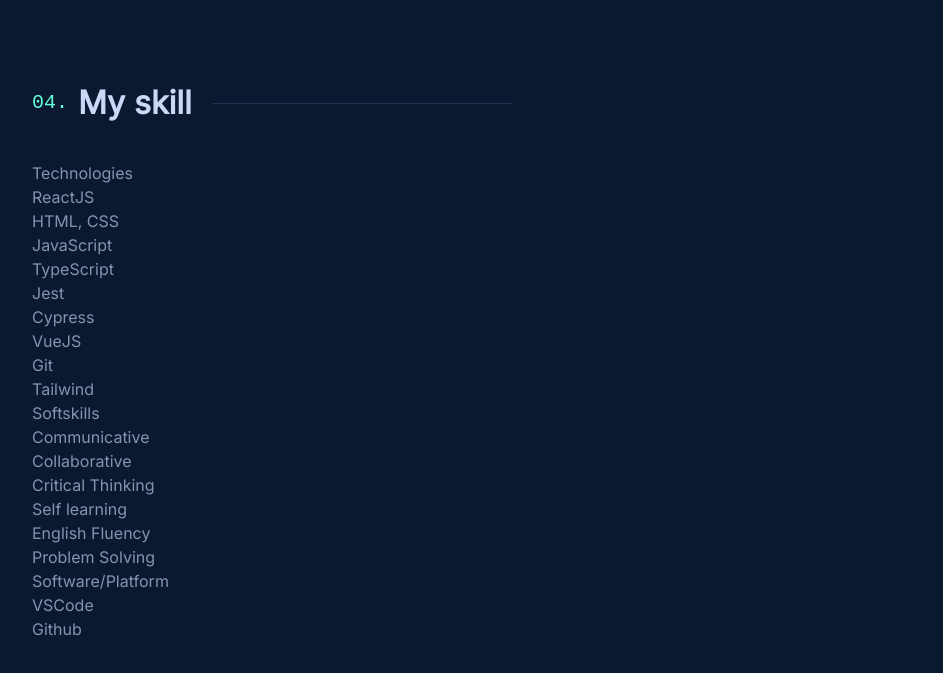
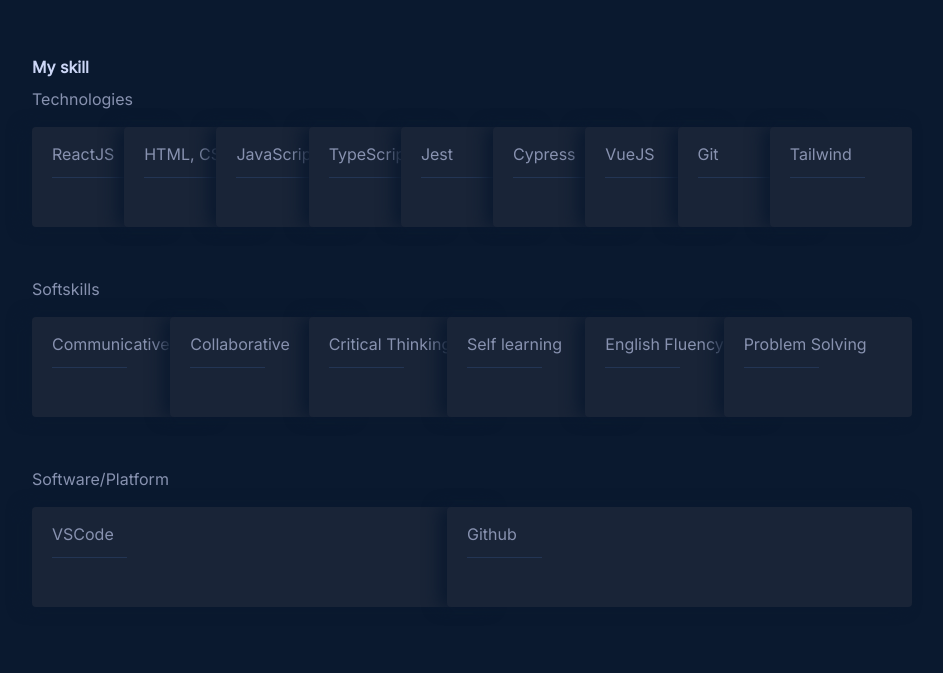
Before and after one commit to NguyenDat251/porfolio-ssr, a Next.js app: page / in a window 1280 px wide. Shown: the part 3242-3915 px from the top of the page, without its empty margins (168-1111 px from the left). Built offline with nearby package versions, Linux system fonts and the light colour scheme; no server answers; a web font is replaced by a local one.

Commit message:
fix: fix styling mySkill section

```diff
--- a/components/sections/MySkill/MySkill.js
+++ b/components/sections/MySkill/MySkill.js
@@ -1,4 +1,5 @@
-import "./MySkill.module.scss";
+import MySkillStyles from "./MySkill.module.scss";
+import classNames from "classnames";
 export default function MySkill() {
   const softwareSkills = ["VSCode", "Github"];
   const softSkills = [
@@ -22,39 +23,48 @@ export default function MySkill() {
   ];
   return (
     <>
-      <h2 className="titleSection">My skill</h2>
-      <span className="card__header">Technologies</span>
-      <div className="card__container">
+      <h2 className={MySkillStyles.titleSection}>My skill</h2>
+      <span className={MySkillStyles.cardHeader}>Technologies</span>
+      <div className={MySkillStyles.cardContainer}>
         {technologies.map((technology, index) => (
-          <div key={index} className="card cursor-pointer">
-            <span className="titleCard">{technology}</span>
-            <div className="bar">
-              <div className="emptybar"></div>
-              <div className="filledbar"></div>
+          <div
+            key={index}
+            className={classNames(MySkillStyles.card, "cursor-pointer")}
+          >
+            <span className={MySkillStyles.titleCard}>{technology}</span>
+            <div className={MySkillStyles.bar}>
+              <div className={MySkillStyles.emptybar}></div>
+              <div className={MySkillStyles.filledbar}></div>
             </div>
           </div>
         ))}
       </div>
-      <span className="card__header">Softskills</span>
-      <div className="card__container">
+      <span className={MySkillStyles.cardHeader}>Softskills</span>
+      <div className={MySkillStyles.cardContainer}>
         {softSkills.map((softSkill, index) => (
-          <div key={index} className="card cursor-pointer">
-            <span className="titleCard">{softSkill}</span>
-            <div className="bar">
-              <div className="emptybar"></div>
-              <div className="filledbar"></div>
+          <div
+            key={index}
+            className={classNames(MySkillStyles.card, "cursor-pointer")}
+          >
+            <span className={MySkillStyles.titleCard}>{softSkill}</span>
+            <div className={MySkillStyles.bar}>
+              <div className={MySkillStyles.emptybar}></div>
+              <div className={MySkillStyles.filledbar}></div>
             </div>
           </div>
         ))}
       </div>
-      <span className="card__header">Software/Platform</span>
-      <div className="card__container">
+      <span className={MySkillStyles.cardHeader}>Software/Platform</span>
+      <div className={MySkillStyles.cardContainer}>
         {softwareSkills.map((softwareSkill, index) => (
-          <div key={index} className="card cursor-pointer">
-            <span className="titleCard">{softwareSkill}</span>
-            <div className="bar">
-              <div className="emptybar"></div>
-              <div className="filledbar"></div>
+          <div
+            key={index}
+            className={classNames(MySkillStyles.card, "cursor-pointer")}
+          >
+            <span className={MySkillStyles.titleCard}>{softwareSkill}</span>
+            <div className={MySkillStyles.bar}>
+              <div className={MySkillStyles.emptybar}></div>
+              <div className={MySkillStyles.filledbar}></div>
             </div>
           </div>
         ))}
--- a/components/sections/MySkill/MySkill.module.scss
+++ b/components/sections/MySkill/MySkill.module.scss
@@ -1,5 +1,5 @@
 @import "../../styles/colors.module.scss";
-.card__container {
+.cardContainer {
   width: 80vw;
   display: grid;
   grid-template-columns: auto auto;
@@ -7,7 +7,7 @@
   margin-bottom: 1rem;
 }
 
-.card__header {
+.cardHeader {
   @include fontStyle(300, 16px, 12px);
   color: var(--lighest-slate);
   margin-bottom: 1rem;
@@ -32,13 +32,13 @@
 }
 
 @media screen and (min-width: 640px) {
-  .card__container {
+  .cardContainer {
     width: 100%;
   }
 }
 
 @media screen and (min-width: 1024px) {
-  .card__container {
+  .cardContainer {
     display: flex;
     margin-bottom: 50px;
     grid-template-columns: auto auto auto;
```
